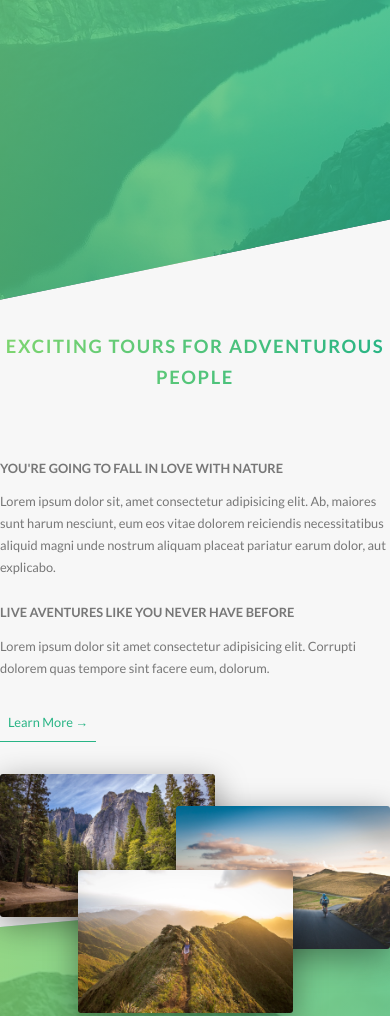
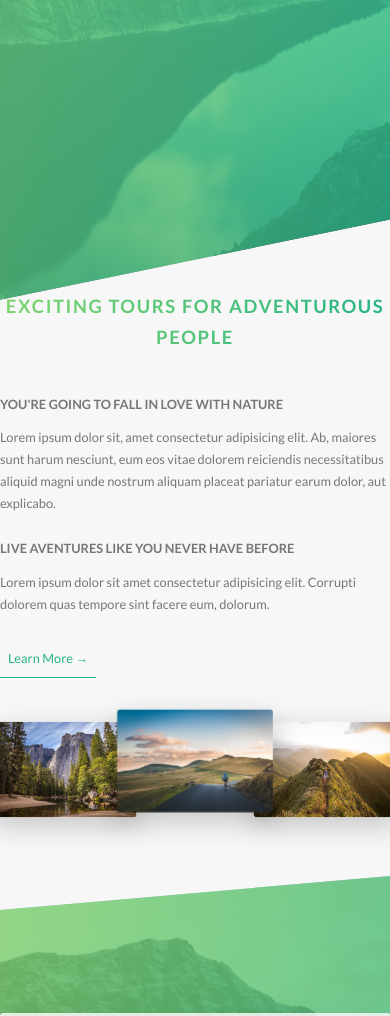
Before and after one commit to danidz96/natours, a website: page index.html in a window 390 px wide. Shown: the part 502-1518 px from the top of the page. Drawn offline with Linux system fonts and the light colour scheme.

Commit message:
add media queries to composition and spaces

```diff
--- a/sass/base/_utilities.scss
+++ b/sass/base/_utilities.scss
@@ -2,8 +2,20 @@
 
 .u-mb-sm { margin-bottom: 1.5rem; }
 .u-mb-md { margin-bottom: 4rem; }
-.u-mb-lg { margin-bottom: 8rem; }
+.u-mb-lg {
+    margin-bottom: 8rem;
+
+    @include respond(tab-port) {
+        margin-bottom: 5rem !important;
+    }
+}
 
 .u-mt-huge { margin-top: 10rem; }
-.u-mt-lg { margin-top: 8rem; }
+.u-mt-lg {
+    margin-top: 8rem;
+
+    @include respond(tab-port) {
+        margin-top: 5rem !important;
+    }
+}
 .u-mt-md { margin-top: 4rem; }
--- a/sass/components/_composition.scss
+++ b/sass/components/_composition.scss
@@ -10,19 +10,43 @@
         transition: all .2s;
         outline-offset: 1.2rem;
 
+        @include respond(tab-port) {
+            float: left;
+            position: relative;
+            width: 33.333%;
+            box-shadow: 0 1rem 3rem rgba($color-black, .2);
+        }
+
         &--p1 {
             left: 0;
             top: -2rem;
+
+            @include respond(tab-port) {
+                top: 0;
+                transform: scale(1.1);
+            }
         }
 
         &--p2 {
             right: 0;
             top: 2rem;
+
+            @include respond(tab-port) {
+                top: -1rem;
+                transform: scale(1.2);
+                z-index: 100;
+            }
         }
 
         &--p3 {
             left: 20%;
             top: 10rem;
+
+            @include respond(tab-port) {
+                top: 0;
+                left: 0;
+                transform: scale(1.1);
+            }
         }
 
         &:hover {
--- a/sass/pages/_home.scss
+++ b/sass/pages/_home.scss
@@ -2,6 +2,10 @@
     background-color: $color-grey-light-1;
     padding: 25rem 0;
     margin-top: -20vh;
+
+    @include respond(tab-port) {
+        padding: 20rem 0;
+    }
 }
 
 .section-features {
@@ -12,6 +16,10 @@
     transform: skewY(-5deg);
     margin-top: -10rem;
 
+    @include respond(tab-port) {
+        padding: 15rem 0;
+    }
+
     & > * {
         transform: skewY(5deg);
     }
@@ -21,16 +29,28 @@
     background-color: $color-grey-light-1;
     padding: 25rem 0 15rem 0;
     margin-top: -10rem;
+
+    @include respond(tab-port) {
+        padding: 20rem 0 10rem 0;
+    }
 }
 
 .section-stories {
     padding: 15rem 0;
     position: relative;
+
+    @include respond(tab-port) {
+        padding: 10rem 0;
+    }
 }
 
 .section-book {
     padding: 15rem 0;
     background: linear-gradient(to right bottom, $color-primary-light, $color-primary-dark);
+
+    @include respond(tab-port) {
+        padding: 10rem 0;
+    }
 
     .book {
         // Truco para simular el efecto clip-path
```
Also changed, not shown: css/style.css.
